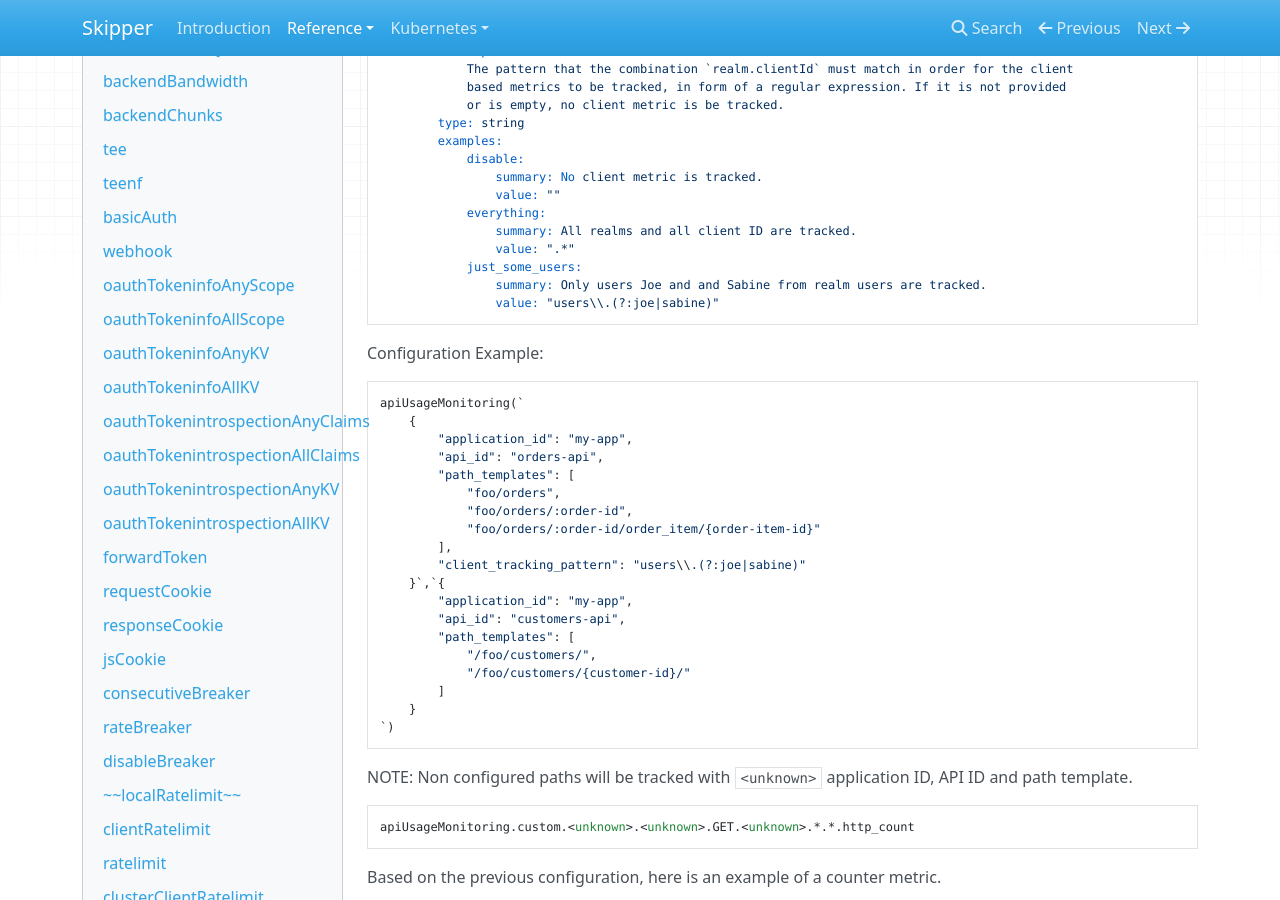
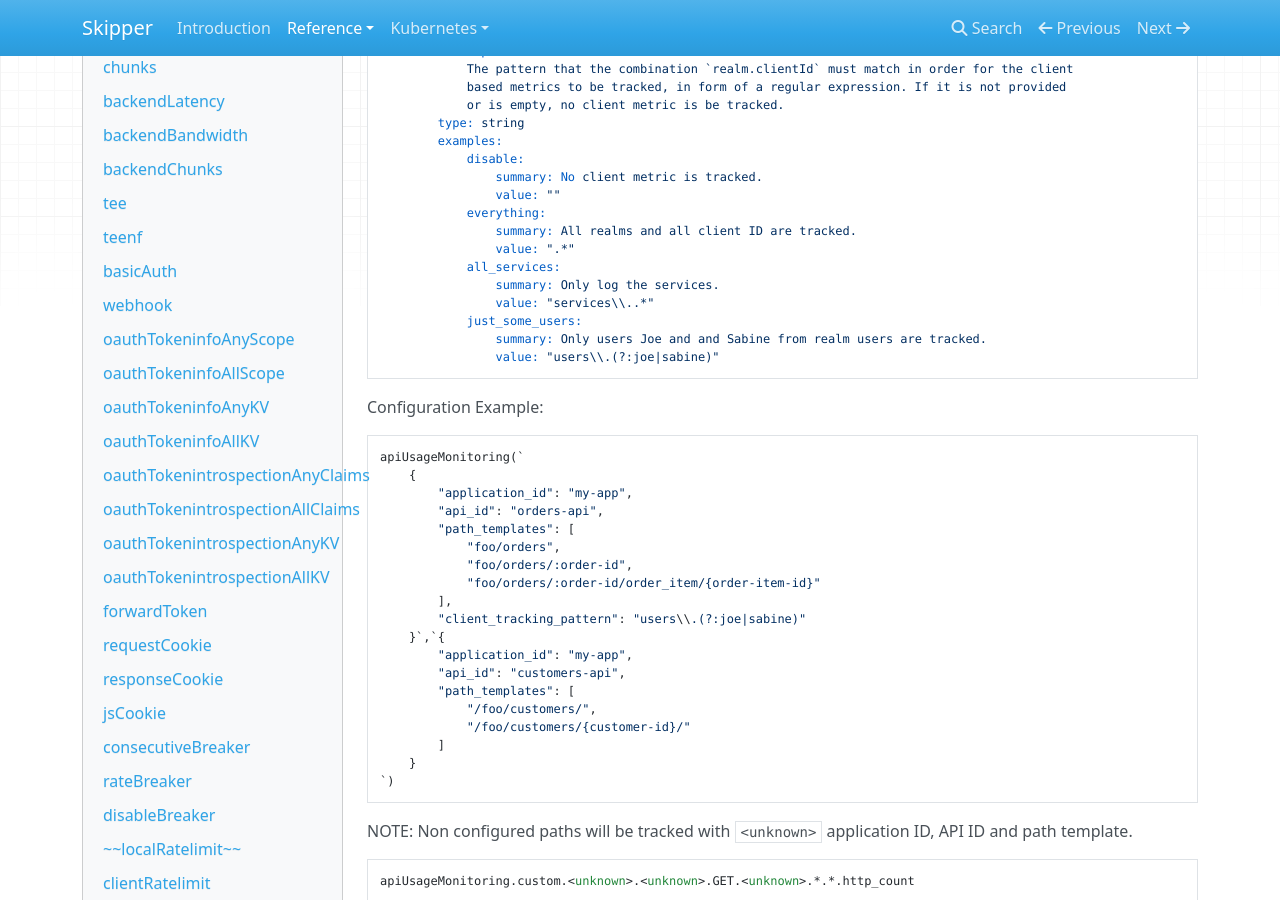
Before and after one commit to zalando/skipper, an MkDocs documentation site: the page built from docs/reference/filters.md, in a window 1280 px wide and 900 px high, scrolled down 19237 px. Built offline with MkDocs 1.6.1, drawn with Linux system fonts in a browser that asks for light colours; nearby versions of some CDN libraries.

Commit message:
add "all services" example for `client_tracking_pattern`

```diff
--- a/docs/reference/filters.md
+++ b/docs/reference/filters.md
@@ -1006,6 +1006,9 @@ api-usage-monitoring-configuration:
             everything:
                 summary: All realms and all client ID are tracked.
                 value: ".*"
+            all_services:
+                summary: Only log the services.
+                value: "services\\..*"
             just_some_users:
                 summary: Only users Joe and and Sabine from realm users are tracked.
                 value: "users\\.(?:joe|sabine)"
```
